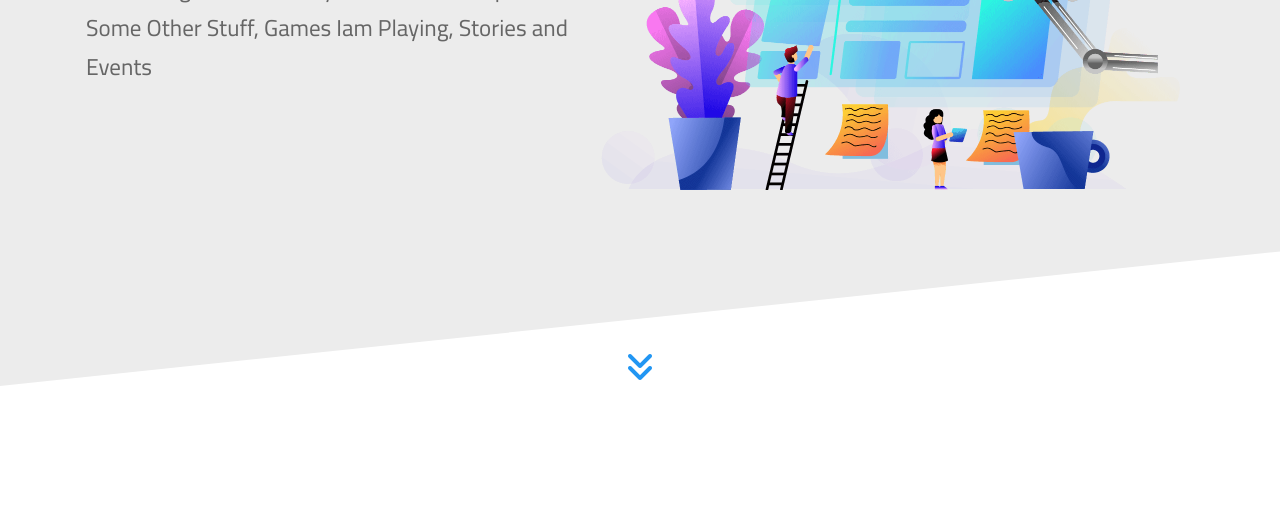
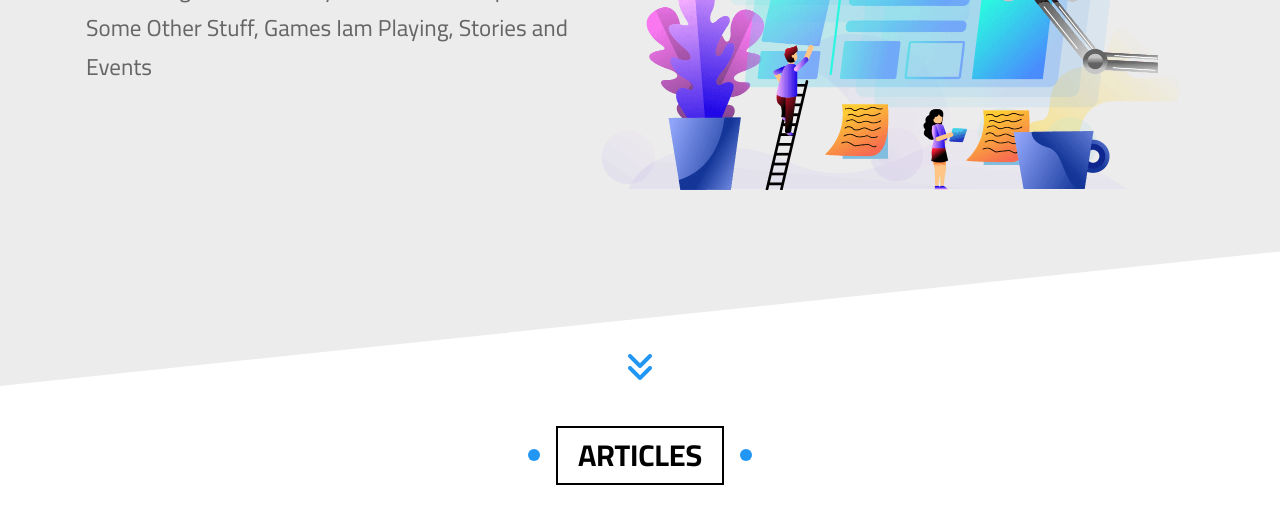
Before and after one commit to MeowW8457/Template-3, a plain HTML site: page index.html in a window 1280 px wide. Shown: the part 374-898 px from the top of the page. Before the commit the page ends 800 px from the top, so only its background shows below. Drawn offline with Linux system fonts and the light colour scheme.

Commit message:
Finished the main title component

```diff
--- a/css/sokar.css
+++ b/css/sokar.css
@@ -13,6 +13,9 @@
   -webkit-box-sizing: border-box;
   -moz-box-sizing: border-box;
   box-sizing: border-box;
+}
+html {
+  scroll-behavior: smooth;
 }
 body {
   font-family: "Cairo", sans-serif;
@@ -49,6 +52,77 @@ a {
   }
 }
 /* Global Rules End */
+/* Start Components */
+.main-title {
+  z-index: 1;
+  width: fit-content;
+  margin: 0 auto 80px;
+  font-size: 30px;
+  text-transform: uppercase;
+  padding: 10px 20px;
+  border: 2px solid black;
+  position: relative;
+  transition: var(--main-transition);
+}
+.main-title::before,
+.main-title::after {
+  content: "";
+  width: 12px;
+  height: 12px;
+  background-color: var(--main-color);
+  position: absolute;
+  border-radius: 50%;
+  top: 50%;
+  transform: translateY(-50%);
+}
+.main-title::before {
+  left: -30px;
+}
+.main-title::after {
+  right: -30px;
+}
+.main-title:hover::before {
+  z-index: -1;
+  animation: left-move 0.5s linear forwards;
+}
+.main-title:hover::after {
+  z-index: -1;
+  animation: right-move 0.5s linear forwards;
+}
+.main-title:hover {
+  color: white;
+  border: 2px solid white;
+  transition-delay: 0.5s;
+}
+/* Main Title Animation Start */
+@keyframes left-move {
+  50% {
+    left: 0;
+    width: 12px;
+    height: 12px;
+  }
+  100% {
+    left: 0;
+    border-radius: 0;
+    width: 50%;
+    height: 100%;
+  }
+}
+@keyframes right-move {
+  50% {
+    right: 0;
+    width: 12px;
+    height: 12px;
+  }
+  100% {
+    right: 0;
+    border-radius: 0;
+    width: 50%;
+    height: 100%;
+  }
+}
+/* Main Title Animation End */
+/* End Components */
 /* Header Start */
 header {
   background-color: white;
@@ -282,7 +356,7 @@ header .mega-menu .links i {
 .landing .go-down i {
   animation: bouncing 1.5s infinite;
 }
-/* Landing Animation Start */
+/*Landing Animation Start */
 @keyframes up-and-down {
   0%,
   100% {
--- a/index.html
+++ b/index.html
@@ -106,5 +106,11 @@
       </a>
     </div>
     <!-- Landing End -->
+    <!-- Start Articles -->
+    <section class="articles" id="articles">
+      <h2 class="main-title">Articles</h2>
+      <div class="container"></div>
+    </section>
+    <!-- End Articles -->
   </body>
 </html>
```
